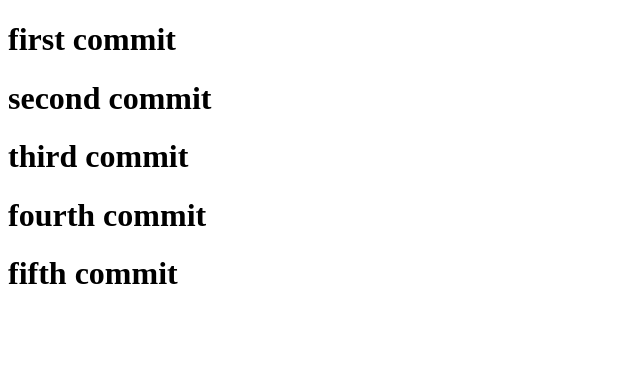
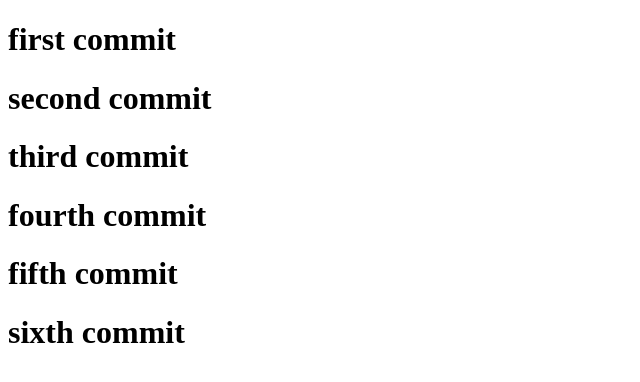
Before and after one commit to Alainrs9/alainrodelo_miercoles_nochhe_2024, a plain HTML site: page index.html in a window 1280 px wide. Shown: the whole page, without its empty margins (0-640 px from the left). Drawn offline with Linux system fonts and the light colour scheme.

Commit message:
seventh commit

```diff
--- a/index.html
+++ b/index.html
@@ -11,5 +11,6 @@
     <h1>third commit</h1>
     <h1>fourth commit</h1>
     <h1>fifth commit</h1>
+    <h1>sixth commit</h1>
 </body>
 </html>
```
